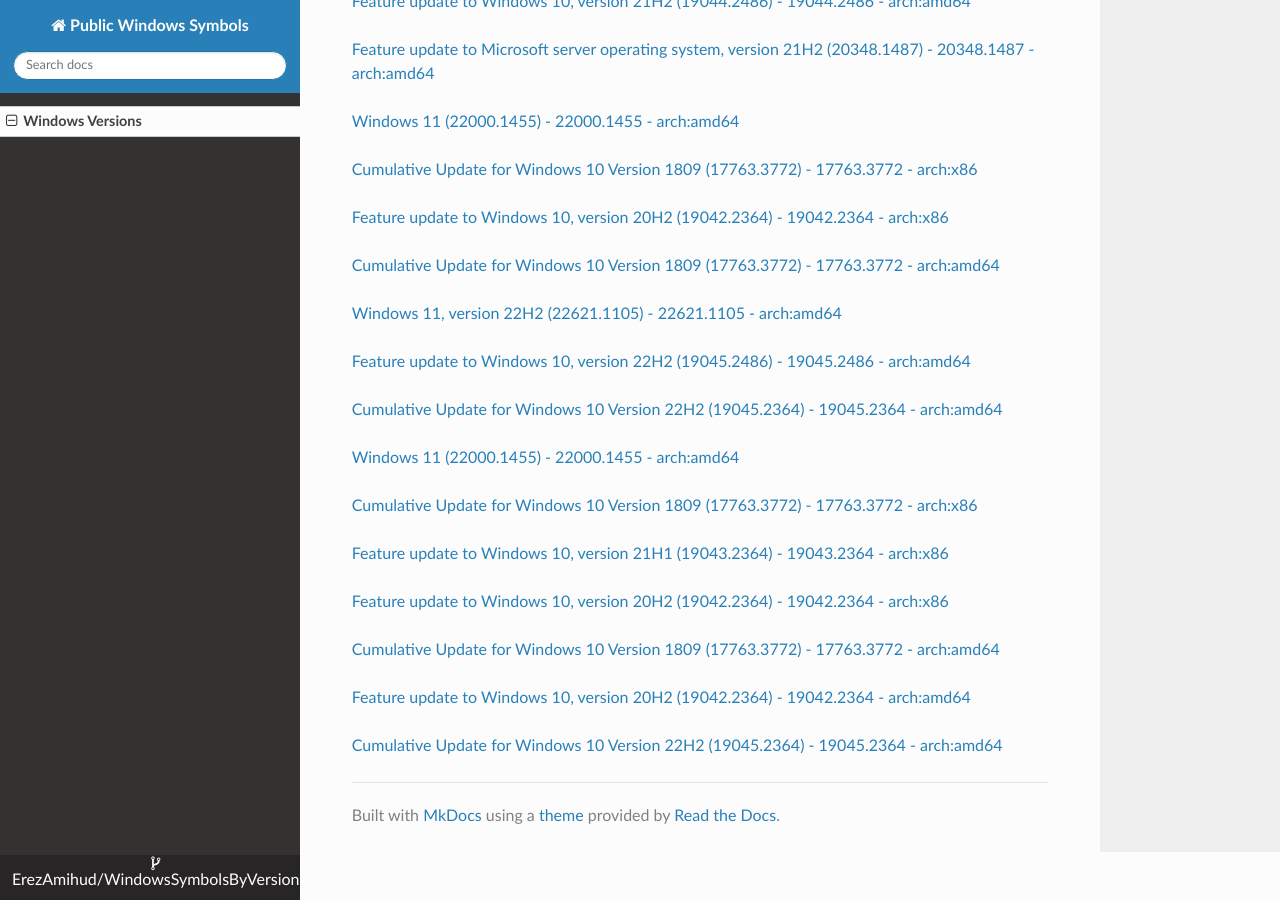
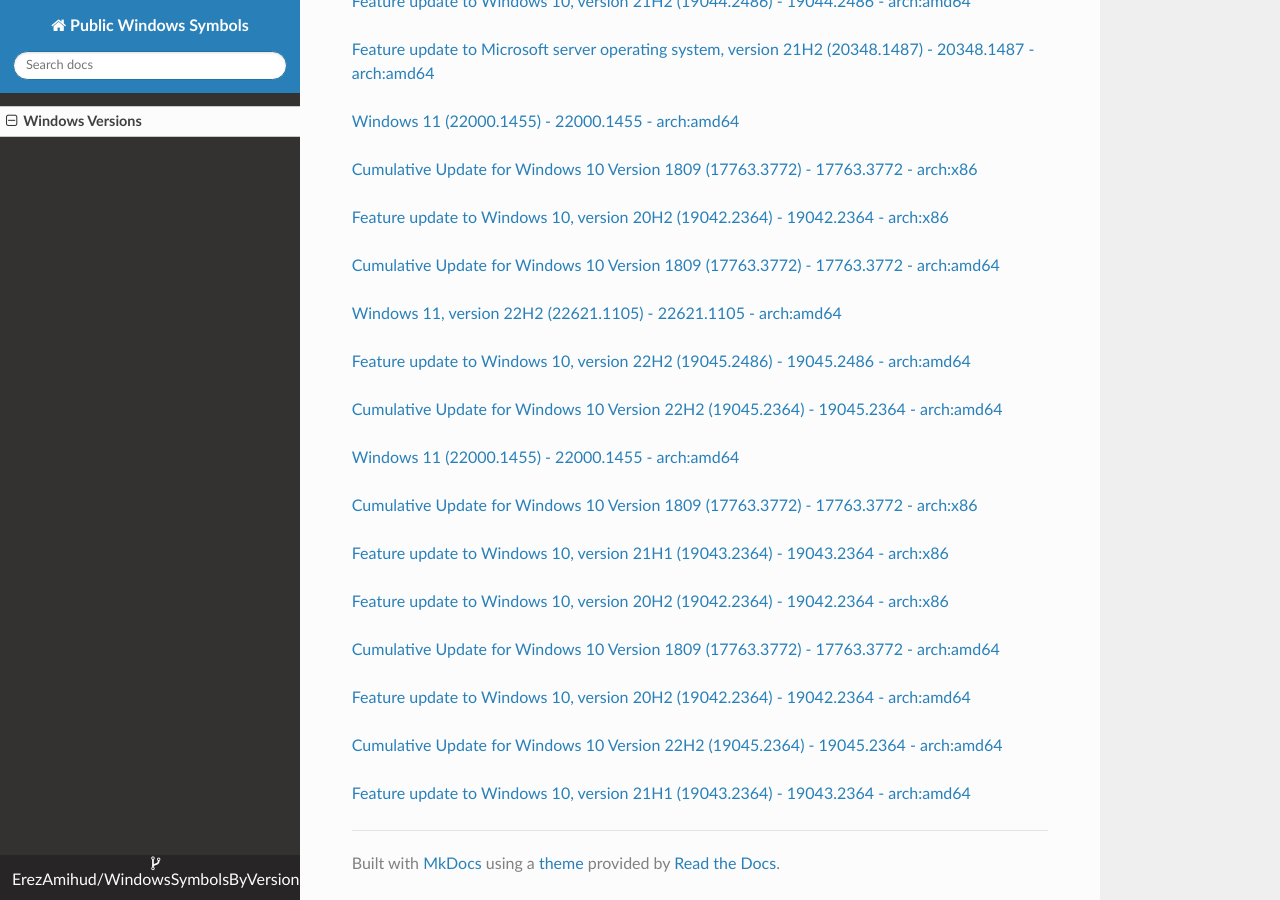
Before and after one commit to ErezAmihud/WindowsSymbolsByVersion, an MkDocs documentation site: the page built from docs/index.md, in a window 1280 px wide and 900 px high, scrolled down 43325 px. Built offline with MkDocs 1.6.1, drawn with Linux system fonts in a browser that asks for light colours; nearby versions of some CDN libraries.

Commit message:
Automated commit, add manifest for 4c12b548-3138-4f1c-a0db-b57fc13fc98b

```diff
--- a/docs/index.md
+++ b/docs/index.md
@@ -2539,3 +2539,6 @@
 
 
 [Cumulative Update for Windows 10 Version 22H2 (19045.2364) - 19045.2364 - arch:amd64](https://github.com/ErezAmihud/WindowsSymbolsByVersion/blob/main/manifests/7d576d08-2e3a-4984-9ed0-0ccb7d2ee4f9.manifest)
+
+
+[Feature update to Windows 10, version 21H1 (19043.2364) - 19043.2364 - arch:amd64](https://github.com/ErezAmihud/WindowsSymbolsByVersion/blob/main/manifests/4c12b548-3138-4f1c-a0db-b57fc13fc98b.manifest)
```
Also changed, not shown: process_builds.json (+1 -1 lines), 1 other file.
